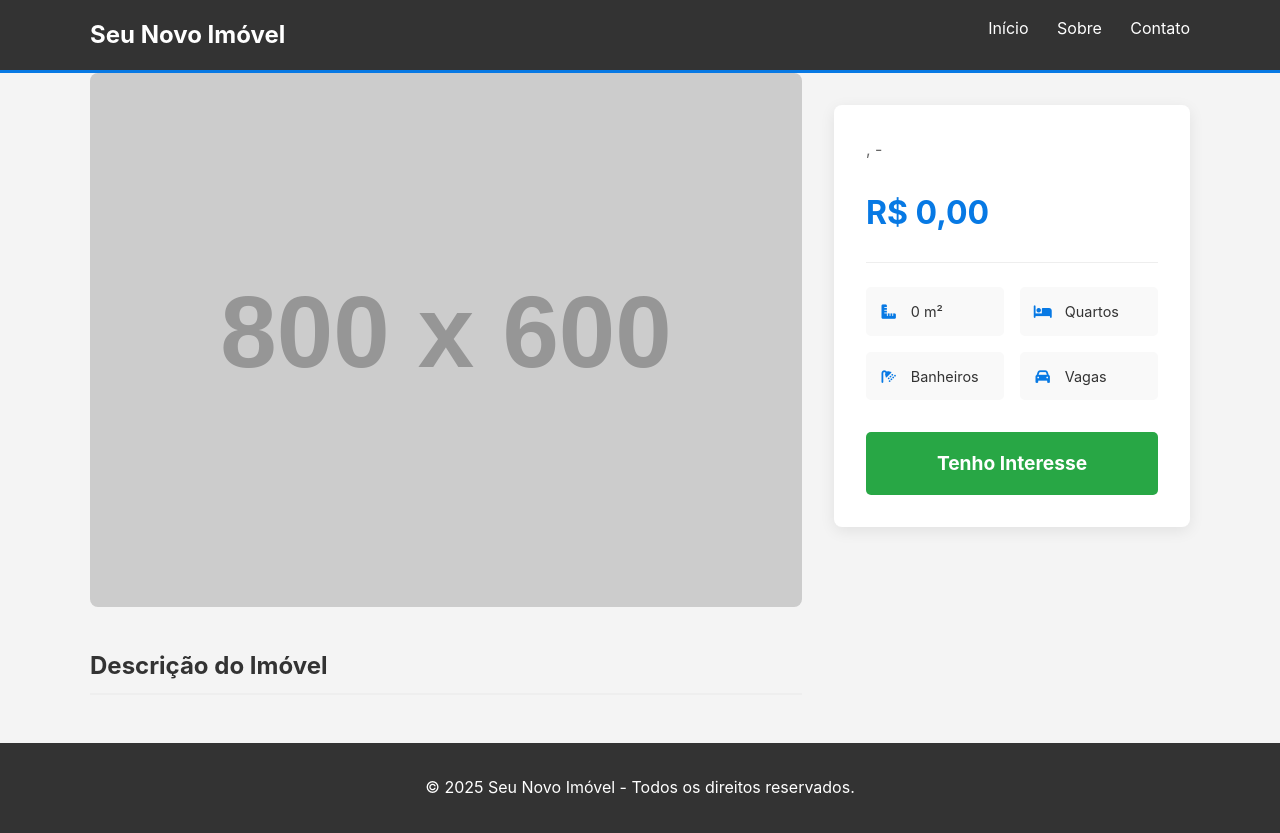
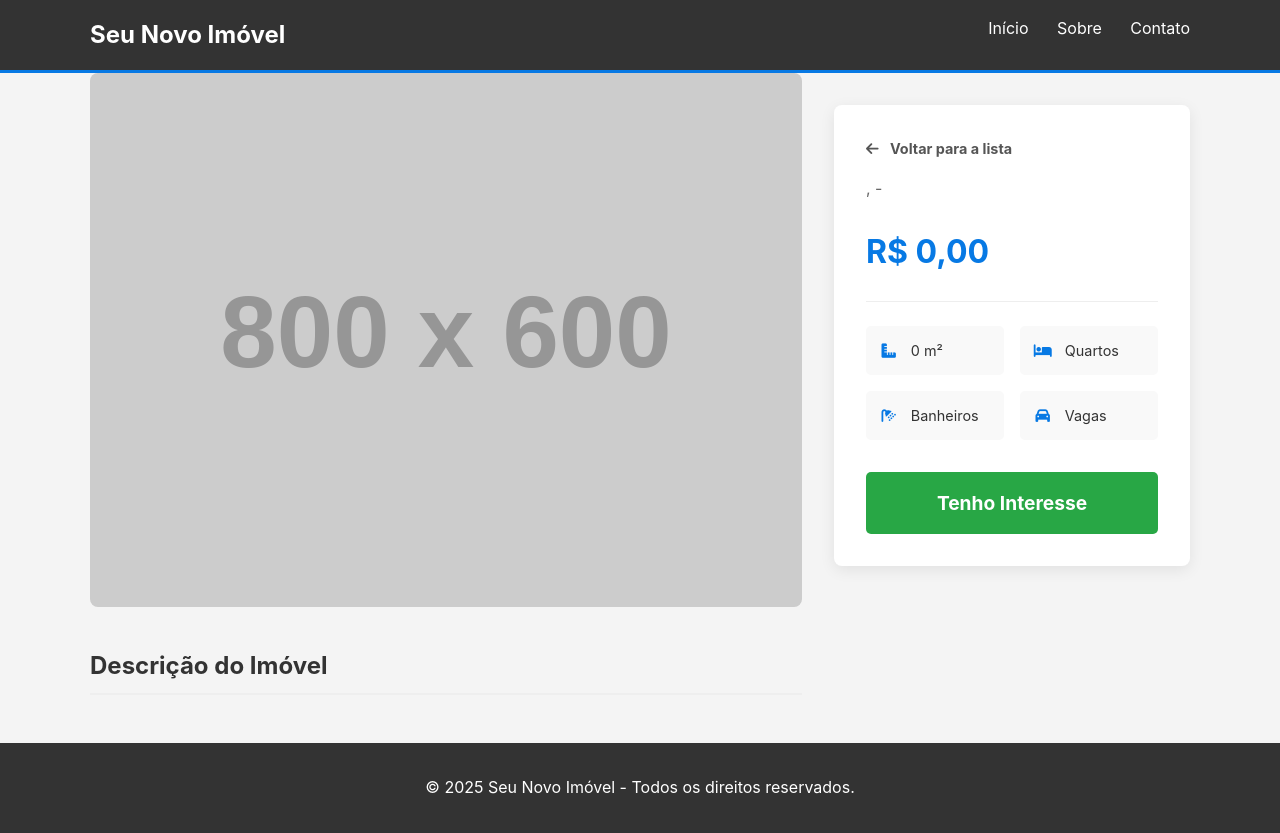
Before and after one commit to pedroH901/portal-divulgacao, a Flask app: template templates/imovel_detalhes.html in a window 1280 px wide. Run offline with Flask 3, Linux system fonts and the light colour scheme; the template is opened without the code that fills it, so the values that code supplies are empty; grey boxes labelled with a size stand in for pictures from a placeholder-image service; some libraries are stand-ins or nearby versions.

Commit message:
VER 1.21  botao voltar adicionado ao imovel_detalhes.html.

```diff
--- a/static/css/style.css
+++ b/static/css/style.css
@@ -7,6 +7,9 @@ body, h1, h2, h3, p, ul {
 }
 
 body {
+    display: flex;
+    flex-direction: column;
+    min-height: 100vh;
     font-family: -apple-system, BlinkMacSystemFont, 'Segoe UI', Roboto, Oxygen, Ubuntu, Cantarell, 'Open Sans', 'Helvetica Neue', sans-serif;
     line-height: 1.6;
     background-color: #f4f4f4;
@@ -235,3 +238,25 @@ footer {
         grid-template-columns: 1fr; /* Coluna única em telas menores */
     }
 }
+
+/* Estilo para o link de Voltar */
+.voltar-link-container {
+    margin-bottom: 1rem;
+    font-size: 0.9rem;
+}
+
+.voltar-link-container a {
+    text-decoration: none;
+    color: #555;
+    font-weight: bold;
+    transition: color 0.2s ease-in-out;
+}
+
+.voltar-link-container a:hover {
+    color: #0779e4; /* Muda para a cor principal ao passar o mouse */
+    text-decoration: underline;
+}
+
+.voltar-link-container i {
+    margin-right: 0.5rem;
+}
--- a/templates/imovel_detalhes.html
+++ b/templates/imovel_detalhes.html
@@ -22,6 +22,11 @@
 
     <aside class="detalhe-sidebar">
         <div class="sidebar-box">
+
+            <div class="voltar-link-container">
+                <a href="javascript:history.back()"><i class="fa-solid fa-arrow-left"></i> Voltar para a lista</a>
+            </div>
+
             <h1>{{ imovel.titulo }}</h1>
             <p class="localizacao">{{ imovel.bairro }}, {{ imovel.cidade }} - {{ imovel.estado }}</p>
             <p class="preco-detalhe">R$ {{ "%.2f"|format(imovel.preco)|replace('.', ',') }}</p>
```
